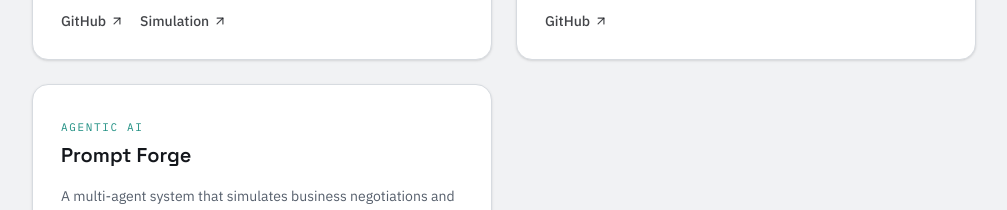
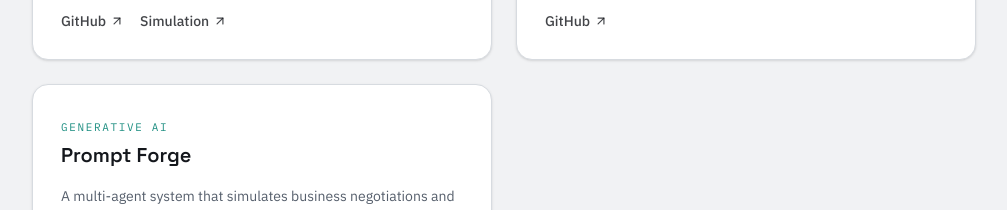
Before and after one commit to Kapil-Mulay-1421/portfolio, a Next.js app: page / in a window 1280 px wide. Shown: the part 2820-3030 px from the top of the page, without its empty margins (136-1143 px from the left). Built offline with nearby package versions, Linux system fonts and the light colour scheme.

Commit message:
change prompt forge label to generative ai

```diff
--- a/app/page.tsx
+++ b/app/page.tsx
@@ -35,7 +35,7 @@ const getProjectBadgeLabel = (projectTitle: string, domain: Domain) => {
     case "ZenoVerse":
       return "Blockchain + Computer Vision";
     case "Prompt Forge":
-      return "Agentic AI";
+      return "Generative AI";
     default:
       return domainLabel[domain];
   }
```
